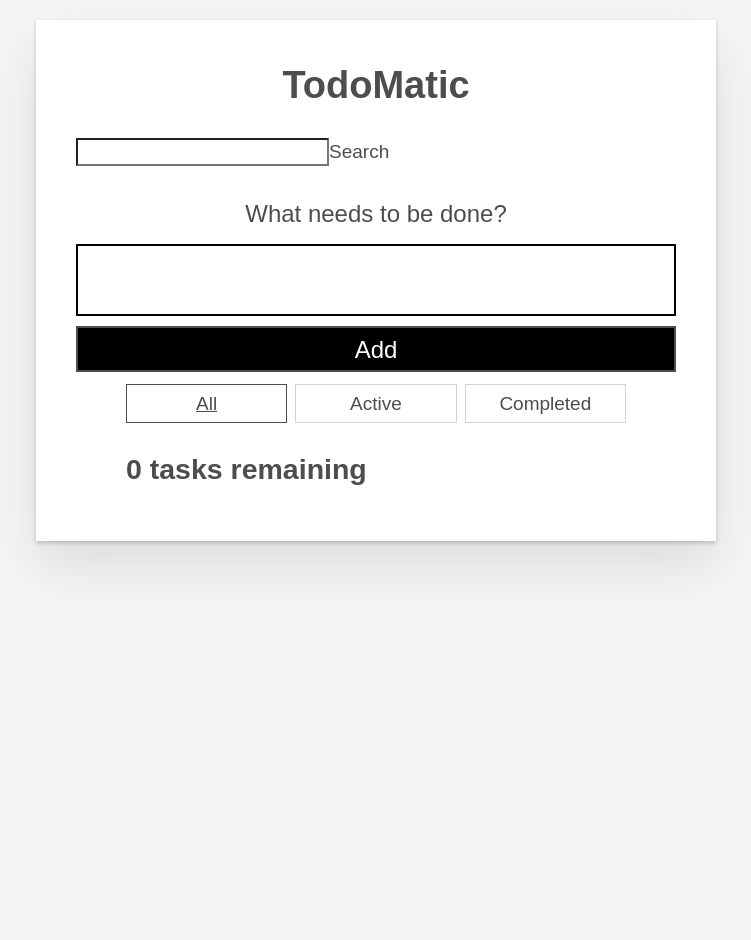
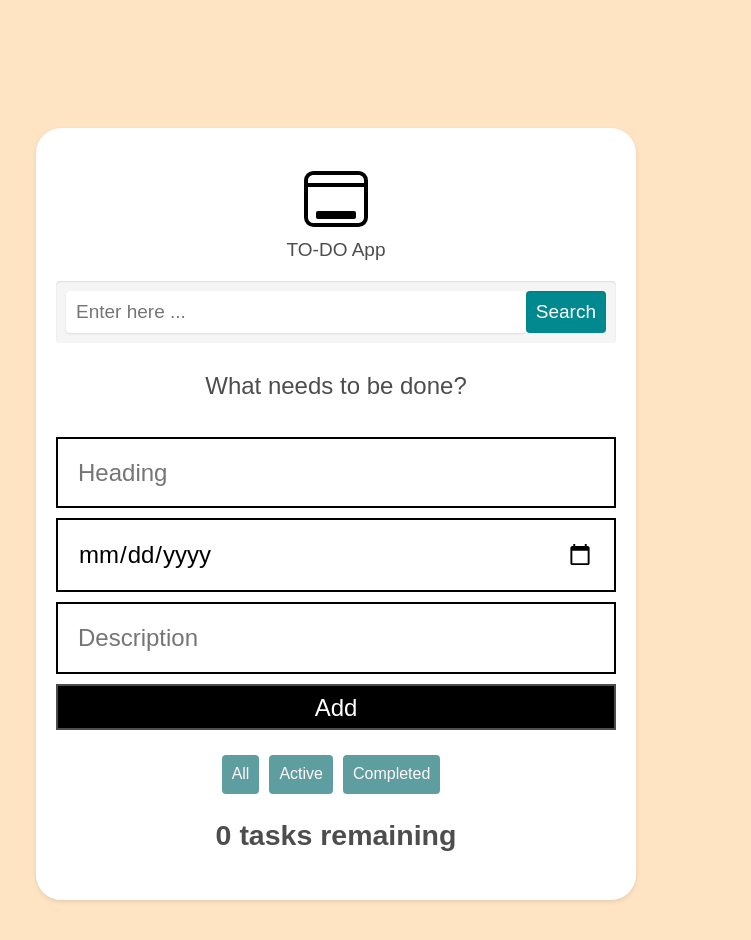
Before and after one commit to Sushant-Rana/demo, a React (Create React App) app: page / in a window 1280 px wide. Shown: the top 940 px of the page, without its empty margins (264-1015 px from the left). Before the commit the page ends 800 px from the top, so only its background shows below. Built offline with nearby package versions, Linux system fonts and the light colour scheme.

Commit message:
new fetaure addition

```diff
--- /dev/null
+++ b/src/App.css
@@ -0,0 +1,209 @@
+/* Set basic font and color styles */
+body {
+  font-family: Arial, sans-serif;
+  background-color:bisque;
+}
+
+
+/* Center the main container */
+.container {
+  max-width: 600px;
+  margin-top:10vw;
+  margin-bottom:10vw;
+  padding: 20px;
+  background-color: #fff;
+  box-shadow: 0 2px 4px rgba(0, 0, 0, 0.1);
+  border-radius: 25px;
+}
+
+/* Style the search box */
+.search-box {
+  display: flex;
+  margin-bottom: 20px;
+  padding: 10px;
+  background-color: #f5f5f5;
+  border-radius: 4px;
+  box-shadow: inset 0 1px 2px rgba(0, 0, 0, 0.1);
+}
+
+
+.search-button{
+  display: flex;
+  align-items: right ;
+  padding: 10px;
+  background-color: #00898e;
+  color: #fff;
+  border-radius: 4px;
+  box-shadow: inset 0 1px 2px rgba(0, 0, 0, 0.1);
+}
+
+.search-box input[type="text"] {
+  flex: 1;
+  height:min-content;
+  padding: 10px;
+  border-radius: 4px;
+  border: none;
+  box-shadow: 0 1px 2px rgba(0, 0, 0, 0.1);
+}
+
+/* Style the form */
+.form {
+  display: flex;
+  margin-bottom: 20px;
+}
+
+.form input[type="text"] {
+  flex: 1;
+  padding: 10px;
+  border-radius: 4px;
+  border: none;
+  box-shadow: 0 1px 2px rgba(0, 0, 0, 0.1);
+  font-size: 16px;
+}
+
+.form button {
+  padding: 10px;
+  background-color: #4caf50;
+  color: #fff;
+  border: none;
+  border-radius: 4px;
+  font-size: 16px;
+  margin-left: 10px;
+  cursor: pointer;
+}
+
+/* Style the task list */
+.task-list {
+  list-style: none;
+  padding: 0;
+}
+
+/* Style the task item */
+.task-item {
+  display: flex;
+  align-items: center;
+  padding: 10px;
+  border-bottom: 1px solid #ccc;
+}
+
+.task-item label {
+  flex: 1;
+  margin-left: 10px;
+  font-size: 16px;
+}
+
+.task-item button {
+  padding: 5px;
+  background-color: #0a7e3e;
+  color: #fff;
+  border: none;
+  border-radius: 4px;
+  font-size: 16px;
+  margin-left: 10px;
+  cursor: pointer;
+}
+
+/* Style the filter buttons */
+.filter-buttons {
+  display: flex;
+  justify-content: center;
+}
+
+.filter-button {
+  padding: 10px;
+  background-color:cadetblue;
+  color: rgb(255, 248, 248);
+  border: none;
+  border-radius: 4px;
+  font-size: 16px;
+  margin-right: 10px;
+  cursor: pointer;
+}
+
+.filter-button:hover {
+  background-color: #4caf50;
+  color: rgb(0, 0, 0);
+}
+
+.btn:hover {
+  background-color: #4cafad;
+  color: rgb(255, 255, 255);
+}
+
+.task-card {
+  display: grid;
+  flex-wrap: wrap;
+  justify-content: space-between;
+  align-items: stretch;
+  width: 100%;
+  max-width: 1200px;
+  margin: 0 auto;
+}
+
+.card-grid {
+  display: grid;
+  grid-template-columns: repeat(auto-fit, minmax(250px, 1fr));
+  gap: 20px;
+  max-width: 1000px; /* adjust this value as per your container width */
+  margin: 0 auto;
+   /* center the grid within the container */
+}
+.card-grid .card {
+  width:max-width;
+  height:5vw;
+  background-color:bisque;
+  border-radius: 10px;
+  box-shadow: 0 2px 5px rgba(0, 0, 0, 0.3);
+  overflow:visible;
+  text-align: center;
+  transition: transform 0.2s ease-in-out;
+}
+
+.card-grid .card:hover {
+  transform: scale(1.05);
+}
+
+.card-grid .card:hover::before {
+  content: attr(data-deadline);
+  display: flex;
+  position: absolute;
+  top: -50px; /* Adjust this value to position the tooltip above the card */
+  left: 50%;
+  transform: translateX(-70%);
+  background-color: #333;
+  color: #fff;
+  padding: 5px;
+  border-radius: 5px;
+  font-size: 10px;
+}
+
+
+
+  .button-grid {
+    display: grid;
+    grid-template-columns: repeat(auto-fit, minmax(125px, 1fr));
+    gap: 20px;
+    max-width: 1000px; /* adjust this value as per your container width */
+    margin: 0 auto;
+     /* center the grid within the container */
+  }
+
+  .mocke {
+    width: 100%;
+    background-color: #0d7703;
+    color: white ;
+    border-radius: 10px;
+    box-shadow: 0 2px 5px rgba(0, 0, 0, 0.3);
+    overflow: hidden;
+    text-align: center;
+    }
+
+  .delmocke {
+    width: 100%;
+    background-color: #930505;
+    color: white ;
+    border-radius: 10px;
+    box-shadow: 0 2px 5px rgba(0, 0, 0, 0.3);
+    overflow: hidden;
+    text-align: center;
+    }
--- a/src/App.js
+++ b/src/App.js
@@ -6,7 +6,8 @@ import Todo from "./components/Todo"; //in-prog
 import { nanoid } from "nanoid";
 import { useState } from "react";
 import SearchBox from "./components/searchBox";
-
+import './App.css';
+import imgsrc from './assets/logo.svg'
 
 //props=data=[]
 
@@ -26,6 +27,8 @@ function App(props) {
       setFilter={setFilter}
     />
   ));
+
+
 
   function toggleTaskCompleted(id) {
     const updatedTasks = tasks.map((task) => {
@@ -48,20 +51,20 @@ function App(props) {
   }
 
   const [tasks, setTasks] = useState(props.tasks);
-  function addTask(name) {
-  const newTask ={id:nanoid(), name, completed: false };
+  function addTask(name,date,descript) {
+  const newTask ={id:nanoid(), name, deadline: date,description: descript,completed: false };
   setTasks([...tasks, newTask]);
   }
   function deleteTask(id) {
   const remainingTasks = tasks.filter((task) => id !== task.id);
   setTasks(remainingTasks);
   }
-  function editTask(id, newName) {
+  function editTask(id, newName,newDeadline) {
   const editedTaskList = tasks.map((task) => {
   // if this task has the same ID as the edited task
     if (id === task.id) {
       //
-      return {...task, name: newName}
+      return {...task, name: newName,deadline: new Date(newDeadline)}
     }
     return task;
   });
@@ -76,36 +79,35 @@ function App(props) {
     name={task.name}
     completed={task.completed}
     key={task.id}
+    deadline={task.deadline}
+    description={task.description}
     toggleTaskCompleted={toggleTaskCompleted}
     deleteTask={deleteTask}
     editTask={editTask}
     />
   ));
 
-
-
-
   const tasksNoun = taskList.length !== 1 ? 'tasks' : 'task';
   const headingText = `${taskList.length} ${tasksNoun} remaining`;
 
 
   return (
-    <div className="todoapp stack-large">
-
-      <h1>TodoMatic</h1>
-      <SearchBox handleSearch={handleSearch} />
-      <Form addTask={addTask} />
-      <div className="filters btn-group stack-exception">
+    <div className="container">
+    <figure align="center">
+      <img src={imgsrc} alt="Logo"></img>
+      <figcaption>TO-DO App</figcaption>
+    </figure>
+      <div><SearchBox handleSearch={handleSearch} /></div>
+      <Form className="task-item" addTask={addTask} />
+      <br  />
+      <div className="filter-buttons">
       {filterList}
       </div>
-      <h2 id="list-heading">{headingText}</h2>
-      <ul
-        role="list"
-        className="todo-list stack-large stack-exception"
-        aria-labelledby="list-heading"
-      >
+      <h2 align="center">{headingText}</h2><br />
+<div className="card-grid">
   {taskList}
-      </ul>
+</div>
+
     </div>
   );
 }
--- a/src/components/FilterButton.js
+++ b/src/components/FilterButton.js
@@ -1,11 +1,11 @@
 import React from "react";
-
+import "../App.css"
 function FilterButton(props) {
     return (
 
       <button
         type="button"
-        className="btn toggle-btn"
+        className="filter-button"
         aria-pressed={props.isPressed}
         onClick={() => props.setFilter(props.name)}
       >
--- a/src/components/Form.js
+++ b/src/components/Form.js
@@ -1,20 +1,31 @@
 import React, { useState } from "react";
+import "../App.css"
 
 function Form(props) {
   const [name, setName] = useState("");
+  const [date, setDate] = useState("");
+  const [description, setDescription] = useState("");
 
   function handleChange(e) {
     setName(e.target.value);
   }
 
+  function handleChanged(e) {
+    setDate(e.target.value);
+  }
+
+
+  function handleChangedd(e) {
+    setDescription(e.target.value);
+  }
   function handleSubmit(e) {
     e.preventDefault();
-    props.addTask(name);
+    props.addTask(name,date,description);
     setName("");
   }
   return (
     <form onSubmit={handleSubmit}>
-      <h2 className="label-wrapper">
+      <h2 className="form">
         <label htmlFor="new-todo-input" className="label__lg">
           What needs to be done?
         </label>
@@ -26,7 +37,29 @@ function Form(props) {
         name="text"
         autoComplete="off"
         value={name}
+        placeholder="Heading"
         onChange={handleChange}
+      />
+       <input
+        type="date"
+        id="new-todo-inp"
+        className="input input__lg"
+        name="text"
+        autoComplete="off"
+        min={new Date().toISOString().slice(0,10)}
+        value={date}
+        placeholder="Deadline"
+        onChange={handleChanged}
+      />
+      <input
+        type="text"
+        id="new-todo"
+        className="input input__lg"
+        name="text"
+        autoComplete="on"
+        value={description}
+        placeholder="Description"
+        onChange={handleChangedd}
       />
       <button type="submit" className="btn btn__primary btn__lg">
         Add
--- a/src/components/Todo.js
+++ b/src/components/Todo.js
@@ -1,17 +1,24 @@
 import React, { useState } from "react";
 
+import Deadline from "./deadlineBar";
+
 export default function Todo(props) {
+
     const [isEditing, setEditing] = useState(false);
     const [newName, setNewName] = useState('');
+    const [date,setDate]=useState('date')
+
     function handleChange(e) {
         setNewName(e.target.value);
       }
       function handleSubmit(e) {
         e.preventDefault();
-        props.editTask(props.id, newName);
-        setNewName("");
+        if (newName.trim() !== "") {
+        props.editTask(props.id, newName,date);
+        setNewName(newName);
         setEditing(false);
-      }
+      }else{alert("Please enter a valid value.");
+    }}
 
     const editingTemplate = (<form className="stack-small" onSubmit={handleSubmit}>
 
@@ -26,6 +33,17 @@ export default function Todo(props) {
   value={newName}
   onChange={handleChange}
 />
+<label className="todo-label" htmlFor={props.id}>
+              New deadline for {props.name}
+            </label>
+
+<input
+        type="date"
+        className="input"
+        placeholder="Set a deadline"
+        value={date}
+        onChange={(e) => setDate(e.target.value)}
+      />
 
           </div>
           <div className="btn-group">
@@ -46,36 +64,42 @@ export default function Todo(props) {
         </form>
       );
       const viewTemplate = (
-        <div className="stack-small">
-          <div className="c-cb">
+        <div className="card" task={props.id} data-deadline={props.deadline} >
+          <div className="card-xp">
               <input
                 id={props.id}
                 type="checkbox"
                 defaultChecked={props.completed}
                 onChange={() => props.toggleTaskCompleted(props.id)}
               />
-              <label className="todo-label" htmlFor={props.id}>
+              <label htmlFor={props.id}>
                 {props.name}
+                <br />{props.deadline}
               </label>
+
             </div>
-                <div className="btn-group">
-                    <button type="button" className="btn" onClick={() => setEditing(true)}>
+
+            <div className="button-grid">
+            <button type="button" className="mocke" onClick={() => setEditing(true)}>
                     Edit <span className="visually-hidden">{props.name}</span>
                     </button>
-              <button
+            <button
                 type="button"
-                className="btn btn__danger"
+                className="delmocke"
                 onClick={() => props.deleteTask(props.id)}
               >
                 Delete <span className="visually-hidden">{props.name}</span>
-              </button>
+              </button></div>
+
             </div>
-        </div>
+
+
       );
 
     return (
-        <li className="todo">{isEditing ? editingTemplate : viewTemplate}
+        <li className="card-grid">{isEditing ? editingTemplate : viewTemplate}
 
       </li>
     );
   }
+  //<Deadline deadline= />
--- /dev/null
+++ b/src/components/deadlineBar.js
@@ -0,0 +1,29 @@
+import React, { useState, useEffect } from "react";
+
+function DeadlineBar({ deadline }) {
+  const [progressValue, setProgressValue] = useState(0);
+
+  useEffect(() => {
+    const deadlineDate = new Date(deadline);
+    const now = new Date();
+    const diffTime = deadlineDate - now;
+    const diffDays = Math.ceil(diffTime / (1000 * 60 * 60 * 24));
+    const newProgressValue = 100 - (diffDays * 100) / 7;
+    setProgressValue(newProgressValue > 0 ? newProgressValue : 0);
+  }, [deadline]);
+
+  return (
+    <div style={{ width: "100%", backgroundColor: "#e0e0de", height: "10px" }}>
+      <div
+        style={{
+         margin:'10px',
+          width: `${progressValue}%`,
+          backgroundColor: "black",
+          height: "10px"
+        }}
+      ></div>
+    </div>
+  );
+}
+
+export default DeadlineBar;
--- a/src/components/searchBox.js
+++ b/src/components/searchBox.js
@@ -12,11 +12,11 @@ function SearchBox(props) {
     setSearchQuery(event.target.value);
   }
 
-  return (
-    <form onSubmit={handleSearch}>
-      <input type="text" value={searchQuery} onChange={handleInputChange} />
-      <button type="submit">Search</button>
-    </form>
+  return (<div >
+    <form className="search-box" onSubmit={handleSearch}>
+      <input type="text" value={searchQuery} onChange={handleInputChange} placeholder="Enter here ..."/>
+      <button className="search-button" type="submit">Search</button>
+    </form></div>
   );
 }
 
```
Also changed, not shown: src/assets/icons8-todo-list-64.png (added), src/assets/logo.svg (added). Lines whose indentation alone changed are shown as unchanged.
